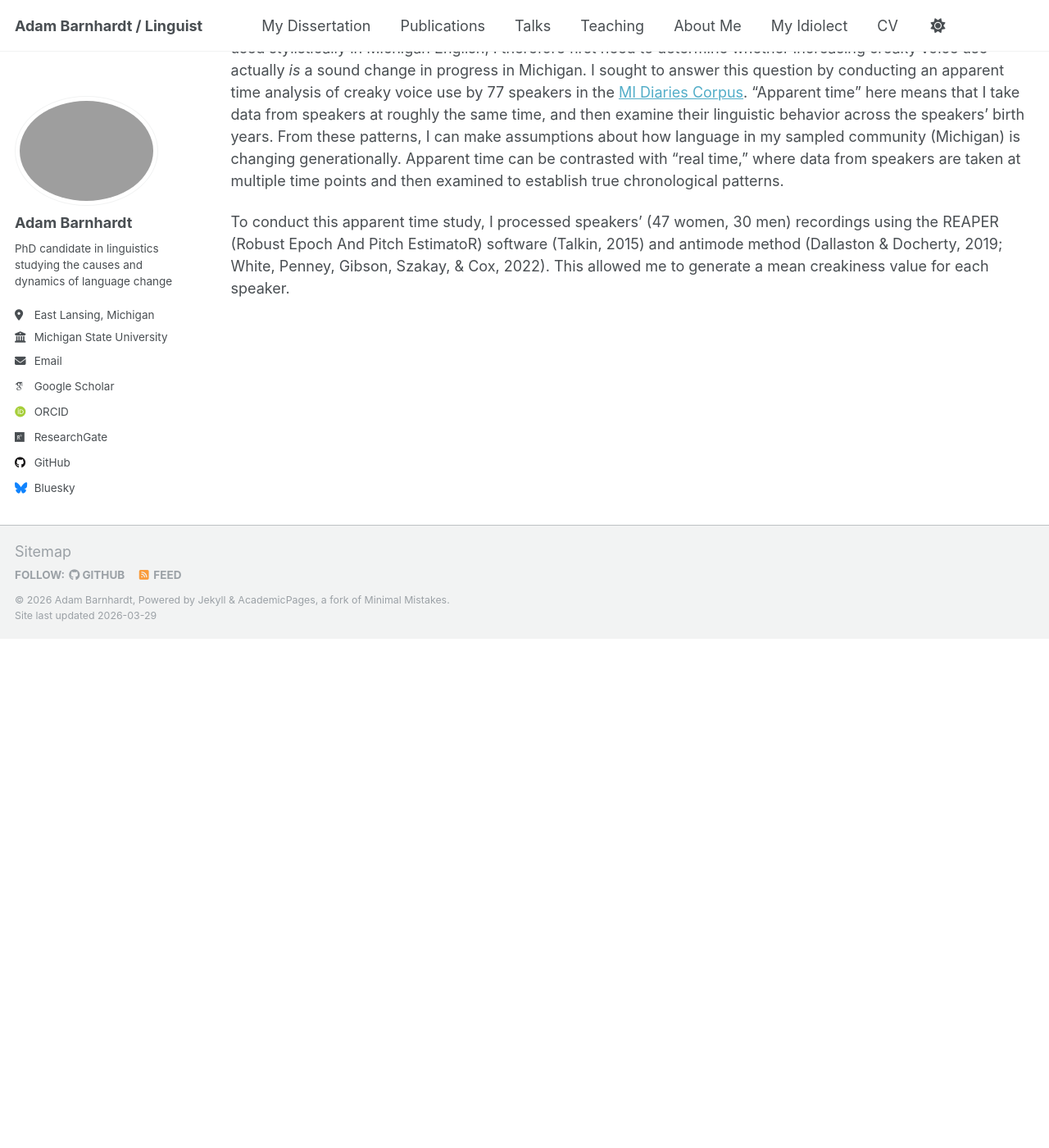
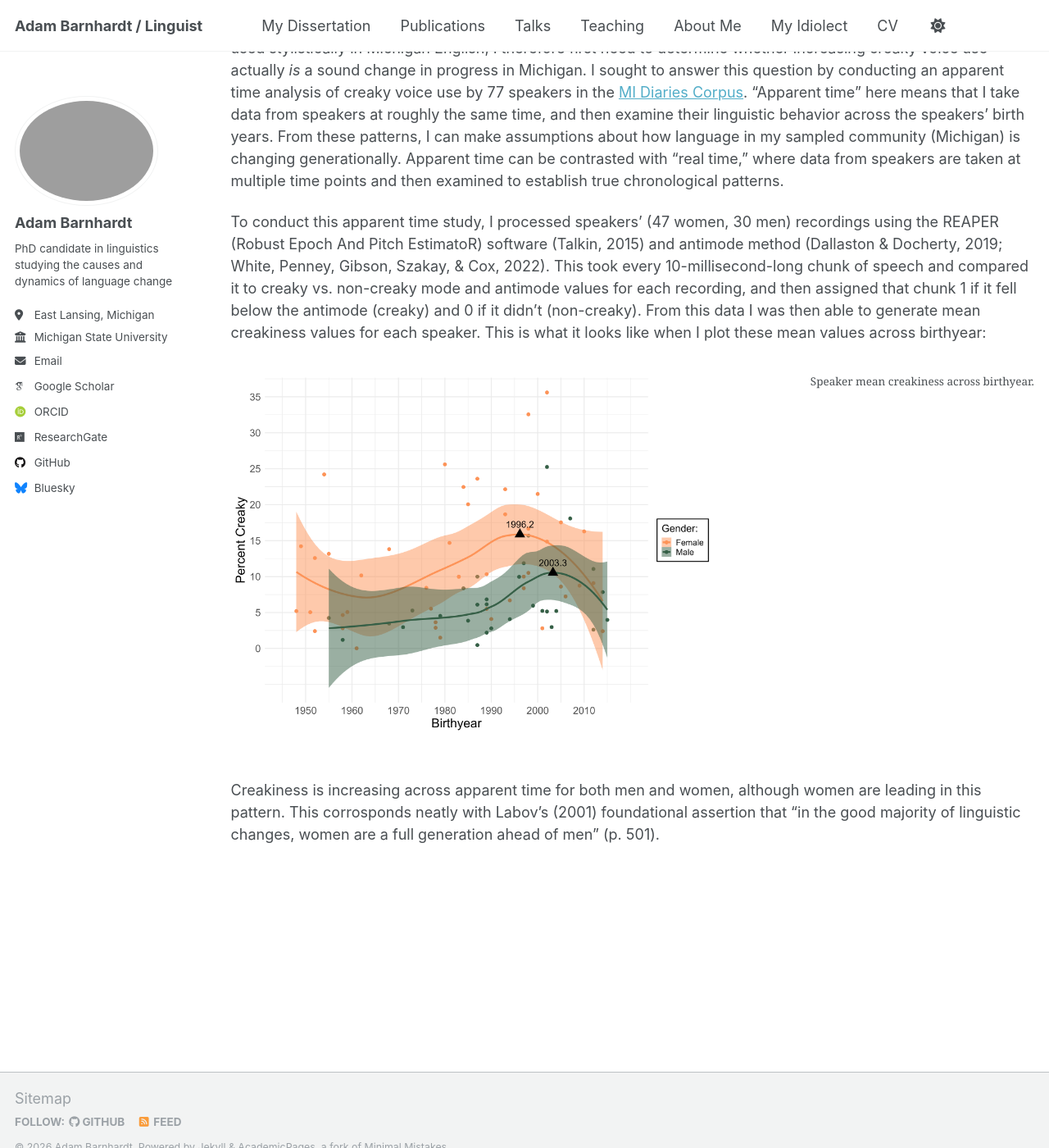
Before and after one commit to adambarnhardt/adambarnhardt.github.io, a Jekyll site: the page built from _pages/dissertation.md, in a window 1280 px wide and 1400 px high, scrolled down 6605 px. Shown: the whole window at 82% size. Built offline with Jekyll 4.4.1, drawn with Linux system fonts in a browser that asks for light colours; some web fonts are replaced; a script that is not in the unit is left out; before the commit the page ends 7384 px from its top, so only the background shows below that.

Commit message:
Clarify methodology for apparent time study on creaky voice
Expanded the methodology section to clarify the processing of recordings and the generation of mean creakiness values for speakers.

```diff
--- a/_pages/dissertation.md
+++ b/_pages/dissertation.md
@@ -83,4 +83,11 @@ The other sound change in progress in Michigan English that I'm examining in my
 
 Although Callier and Podesva (2015) found that increasing rates of creaky voice constitute a change in progress in California English (that is, younger people in California are using more creaky voice than older people), no such investigation has been carried out for Michigan English. Because I am interested in how *sound changes* are being used stylistically in Michigan English, I therefore first need to determine whether increasing creaky voice use actually *is* a sound change in progress in Michigan. I sought to answer this question by conducting an apparent time analysis of creaky voice use by 77 speakers in the [MI Diaries Corpus](https://mi-diaries.org/). "Apparent time" here means that I take data from speakers at roughly the same time, and then examine their linguistic behavior across the speakers' birth years. From these patterns, I can make assumptions about how language in my sampled community (Michigan) is changing generationally. Apparent time can be contrasted with "real time," where data from speakers are taken at multiple time points and then examined to establish true chronological patterns.
 
-To conduct this apparent time study, I processed speakers' (47 women, 30 men) recordings using the REAPER (Robust Epoch And Pitch EstimatoR) software (Talkin, 2015) and antimode method (Dallaston & Docherty, 2019; White, Penney, Gibson, Szakay, & Cox, 2022). This allowed me to generate a mean creakiness value for each speaker.
+To conduct this apparent time study, I processed speakers' (47 women, 30 men) recordings using the REAPER (Robust Epoch And Pitch EstimatoR) software (Talkin, 2015) and antimode method (Dallaston & Docherty, 2019; White, Penney, Gibson, Szakay, & Cox, 2022). This took every 10-millisecond-long chunk of speech and compared it to creaky vs. non-creaky mode and antimode values for each recording, and then assigned that chunk 1 if it fell below the antimode (creaky) and 0 if it didn't (non-creaky). From this data I was then able to generate mean creakiness values for each speaker. This is what it looks like when I plot these mean values across birthyear:
+
+<figure>
+  <img src="/images/speaker_means_birthyear_gender_plot.png" alt="Speaker mean creakiness across birthyear." style="width: 60%;">
+  <figcaption>Speaker mean creakiness across birthyear.</figcaption>
+</figure>
+
+Creakiness is increasing across apparent time for both men and women, although women are leading in this pattern. This corrosponds neatly with Labov’s (2001) foundational assertion that “in the good majority of linguistic changes, women are a full generation ahead of men” (p. 501).
```
